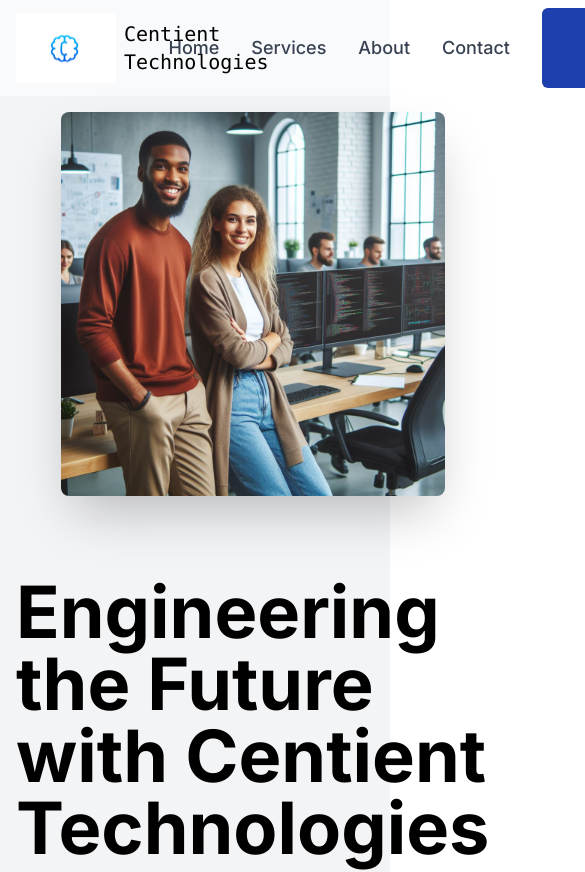
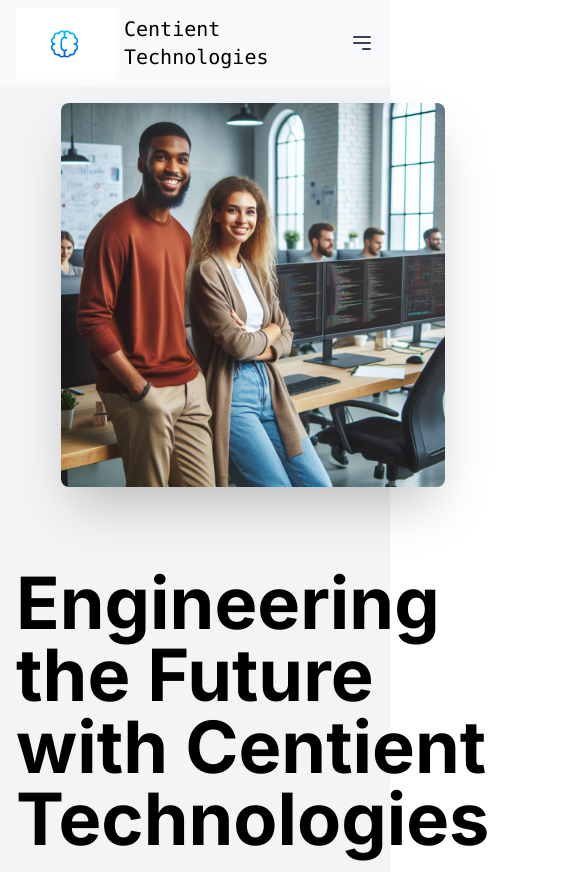
Before and after one commit to Centient-Technologies/Centient-Technologies, a Next.js app: page / in a window 390 px wide. Shown: the top 872 px of the page, 585 px wide, since content can reach past the window. Built offline with nearby package versions, Linux system fonts and the light colour scheme.

Commit message:
adjust navebar view to make pages responsive

```diff
--- a/app/components/LandingPageSection/LandingPageSection.tsx
+++ b/app/components/LandingPageSection/LandingPageSection.tsx
@@ -10,7 +10,7 @@ interface LandingPageSectionProps {
 
 const LandingPageSection = ({ statement }: LandingPageSectionProps) => {
     return (
-        <div className="grid w-full items-start bg-center bg-cover bg-gray-100">
+        <div className=" min-h-screen grid w-full items-start bg-center bg-cover bg-gray-100">
             <div className="col-start-1 row-start-1">
                 <div className={`z-0 flex flex-col items-center justify-around max-w-7xl m-auto gap-20 p-4 lg:flex-row-reverse`} >
                     <Image src="/images/people.jpg" className="max-w-sm min-h-fit rounded-lg shadow-2xl" alt='{"mission-statement-img"}' height={500} width={600} />
--- a/app/components/NavigationBar.tsx
+++ b/app/components/NavigationBar.tsx
@@ -3,6 +3,7 @@
 import Image from 'next/image';
 import { Signingbutton } from './SigningButton';
 import Link from 'next/link';
+import { useState } from 'react';
 
 
 interface NavbarProps {
@@ -11,10 +12,16 @@ interface NavbarProps {
   navItems: string[];
 }
 
+function NavigationBar ({ logo, companyName, navItems }: NavbarProps){
 
-const NavigationBar = ({ logo, companyName, navItems }: NavbarProps) => {
+  const [menuOpen, setmenuOpen] = useState(false)
+
+  function toggleMenu(){
+    setmenuOpen(!menuOpen)
+  }
+
   return (
-    <nav className="flex items-center justify-between px-4 py-2 bg-gray-50 ">
+    <nav className="flex items-center justify-between px-4 py-2 bg-gray-50 static">
       <div className="flex items-center">
         <Image src={logo} alt={companyName} width={100} height={100} />
 
@@ -23,7 +30,7 @@ const NavigationBar = ({ logo, companyName, navItems }: NavbarProps) => {
         </Link>
       </div>
 
-      <ul className="flex space-x-8 items-center">
+      <ul className="hidden lg:flex space-x-8 items-center">
         <Link href="/" className="text-gray-700 hover:text-gray-900 text-lg font-medium">Home</Link>
         {navItems.map((navItem) => (
           <li key={navItem} >
@@ -35,8 +42,27 @@ const NavigationBar = ({ logo, companyName, navItems }: NavbarProps) => {
         <Signingbutton OnClick={() => alert("coming soon")} />
       </ul>
 
+      <div className="lg:hidden flex flex-cols">
+        <button onClick={toggleMenu} className="text-gray-700 hover:text-gray-900">
+          <svg className="w-6 h-6" fill="none" stroke="currentColor" viewBox="0 0 24 24" xmlns="http://www.w3.org/2000/svg">
+            <path strokeLinecap="round" strokeLinejoin="round" strokeWidth="2" d="M4 6h16M4 12h16m-7 6h7"></path>
+          </svg>
+        </button>
+      </div>
+
+      <div hidden={!menuOpen} className='absolute top-0 bottom-0 w-full h-full' onClick={toggleMenu}>
+        <div className='bg-white right-0 w-full'>
+          {navItems.map((navItem) => (
+            <li key={navItem} >
+              <Link href={`/${navItem.toLowerCase()}`} className="text-gray-700 hover:text-gray-900 text-lg font-medium">
+                {navItem}
+              </Link>
+            </li>
+          ))}
+        </div>
+      </div>
+
     </nav>
-
   );
 }
 
```
